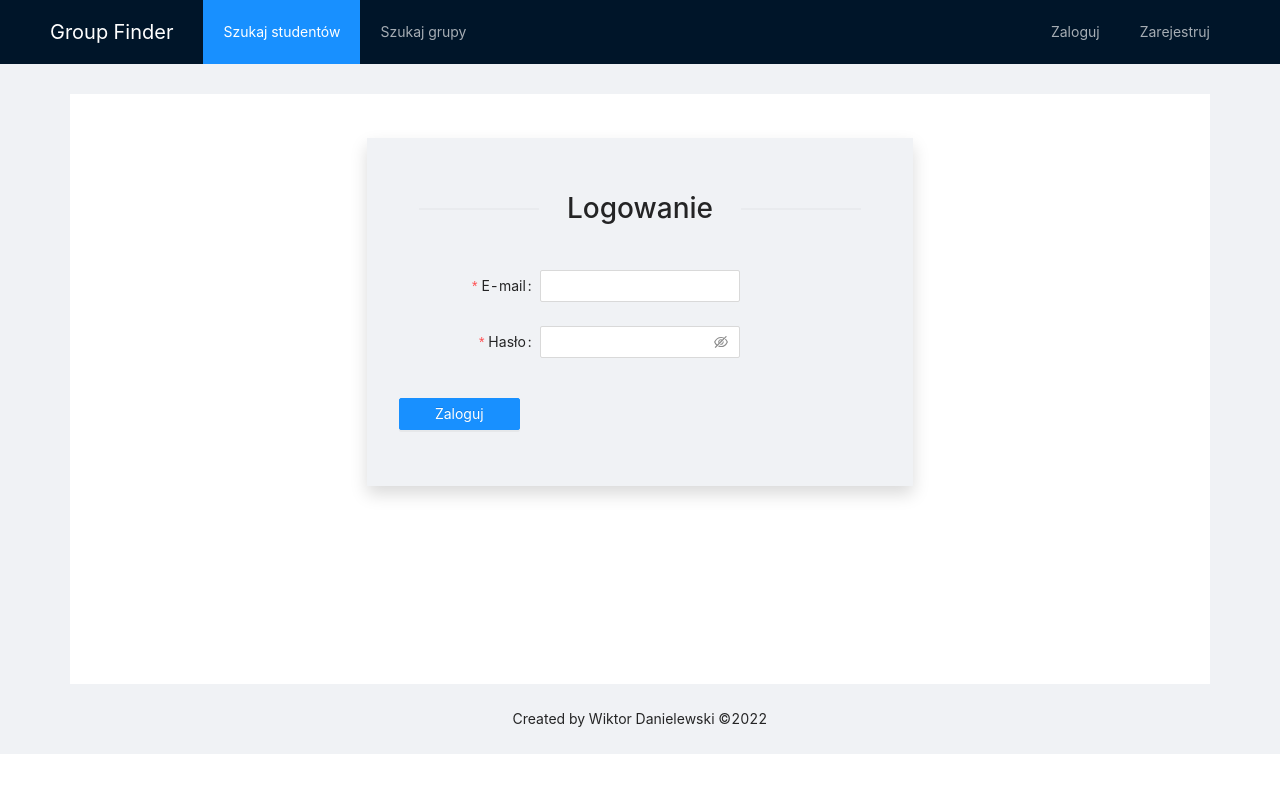
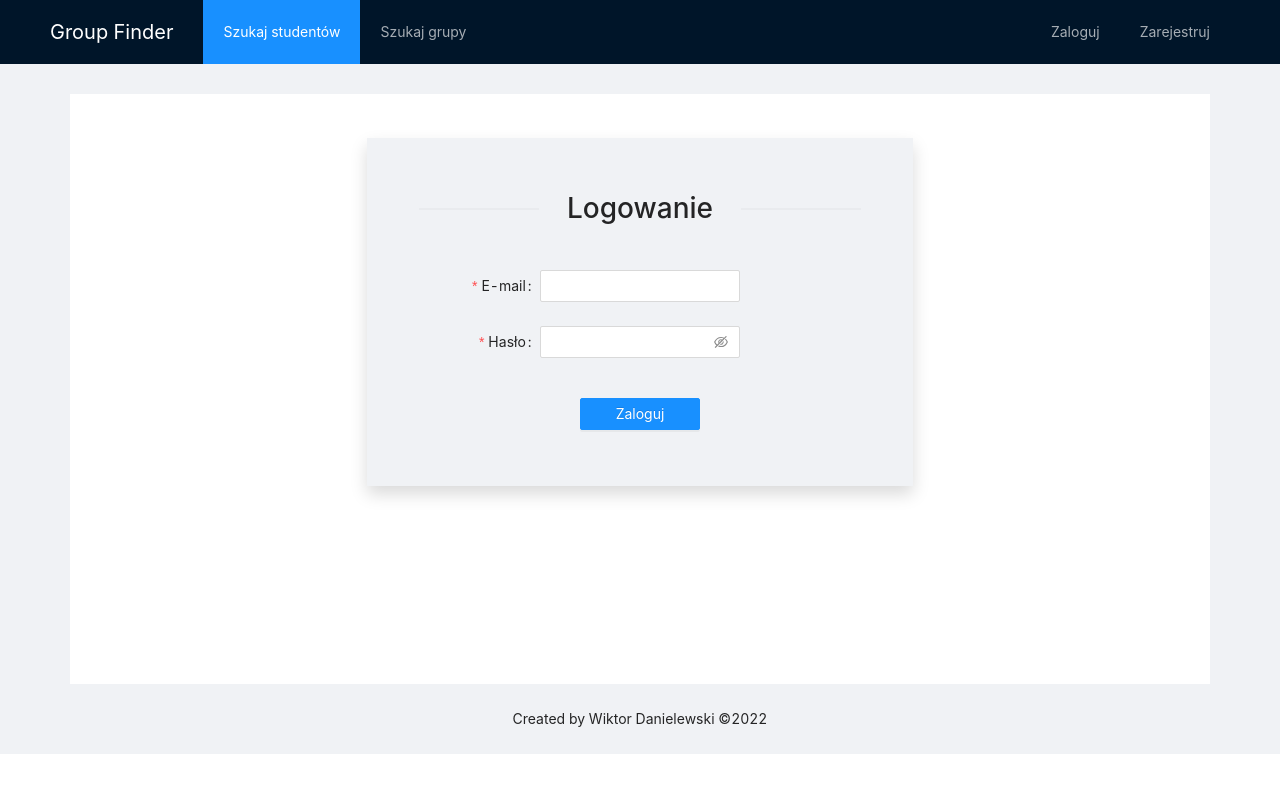
Before and after one commit to wiktord2000/Group-Finder, a React (Create React App) app in the folder Lab3/group_finder/: page /login in a window 1280 px wide. Shown: the top 792 px of the page. Built offline with nearby package versions, Linux system fonts and the light colour scheme.

Commit message:
Fix problem with buttons centering

```diff
--- a/Lab3/group_finder/src/Pages/Login/Login.css
+++ b/Lab3/group_finder/src/Pages/Login/Login.css
@@ -8,3 +8,8 @@
     color: red;
     text-align: center;
 }
+
+.login-button .ant-form-item-control-input-content{
+    display: flex;
+    justify-content: center;
+}
--- a/Lab3/group_finder/src/Pages/Login/Login.js
+++ b/Lab3/group_finder/src/Pages/Login/Login.js
@@ -105,7 +105,7 @@ export default function Login(){
                         </Form.Item>
                         <div id='error-message'></div>
                         {/* Submit button */}
-                        <Form.Item style={{marginTop: 40}} wrapperCol={{span: 24 }}>
+                        <Form.Item className='login-button' style={{marginTop: 40}} wrapperCol={{span: 24 }}>
                             <Button className='w-25' type="primary" htmlType="submit">Zaloguj</Button>
                         </Form.Item>
                     </Form>
--- a/Lab3/group_finder/src/Pages/Register/Register.css
+++ b/Lab3/group_finder/src/Pages/Register/Register.css
@@ -1,3 +1,8 @@
 #error-message{
     color: red;
 }
+
+.register-button .ant-form-item-control-input-content{
+    display: flex;
+    justify-content: center;
+}
--- a/Lab3/group_finder/src/Pages/Register/Register.js
+++ b/Lab3/group_finder/src/Pages/Register/Register.js
@@ -104,7 +104,7 @@ function Register(){
                         <div id='error-message'></div>
 
                         {/* Submit button */}
-                        <Form.Item style={{marginTop: 40}} wrapperCol={{span: 24 }}>
+                        <Form.Item className='register-button' style={{marginTop: 40}} wrapperCol={{span: 24 }}>
                             <Button className='w-25' type="primary" htmlType="submit">Zarejestruj</Button>
                         </Form.Item>
                     </Form>
```
